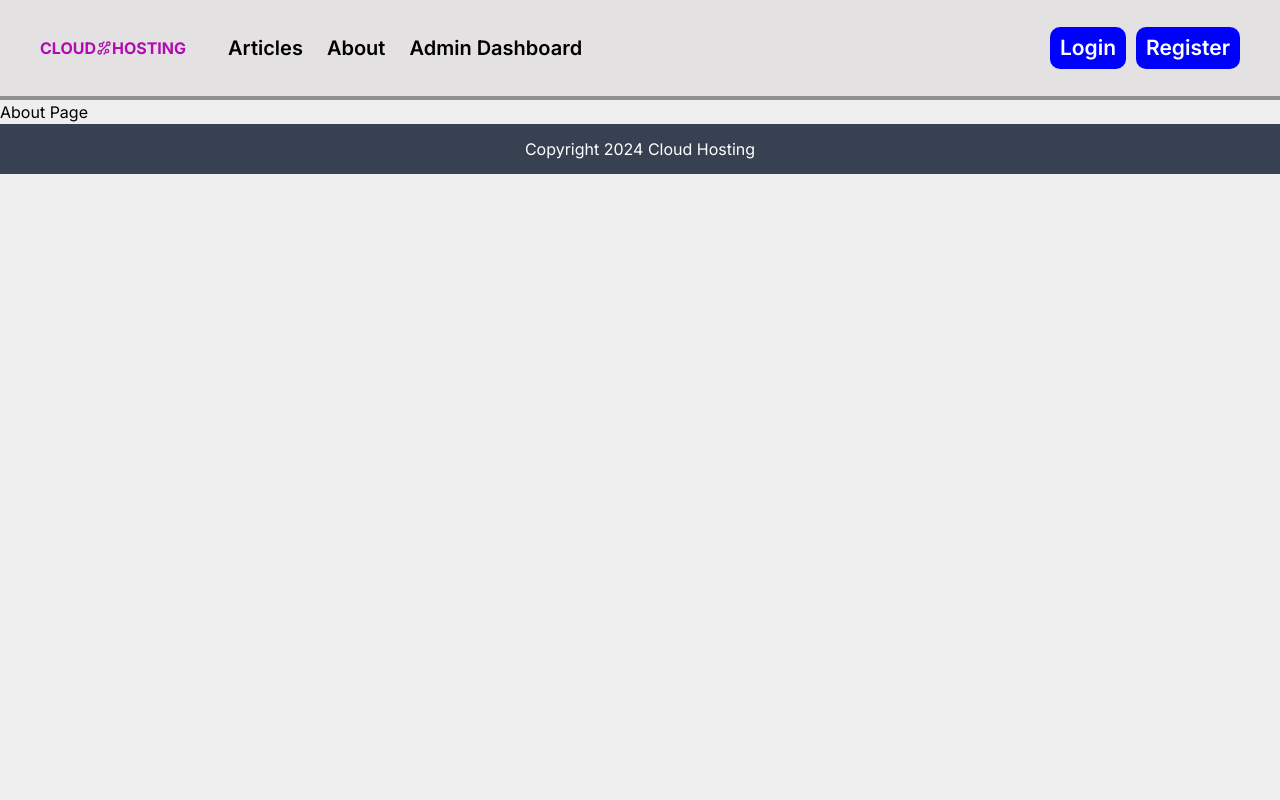
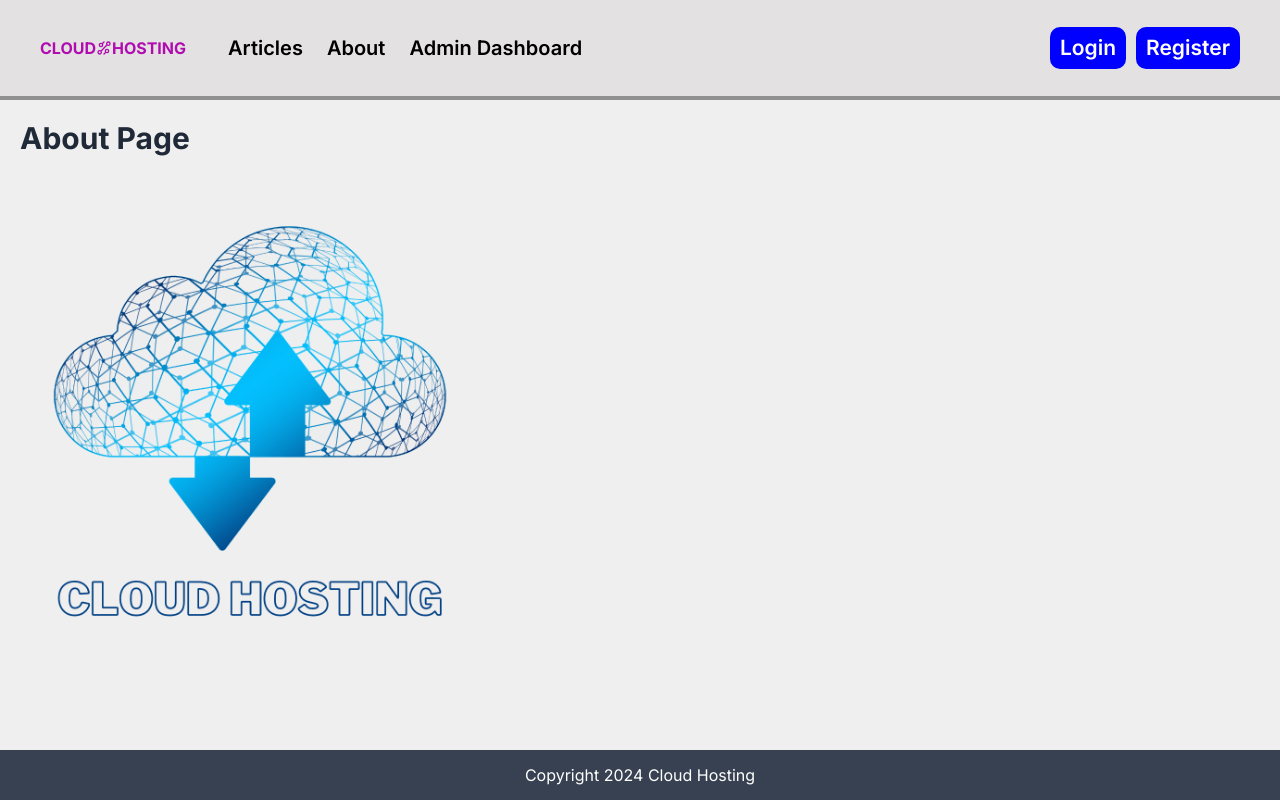
Before and after one commit to ghalass/cloud-hosting-project, a Next.js app: page /about in a window 1280 px wide. Built offline with nearby package versions, Linux system fonts and the light colour scheme.

Commit message:
Image Component

```diff
--- a/next.config.mjs
+++ b/next.config.mjs
@@ -1,4 +1,13 @@
 /** @type {import('next').NextConfig} */
-const nextConfig = {};
+const nextConfig = {
+  //   images: {
+  //     remotePatterns: [
+  //       {
+  //         protocol: "https",
+  //         hostname: "photo.com",
+  //       },
+  //     ],
+  //   },
+};
 
 export default nextConfig;
--- a/src/app/about/page.tsx
+++ b/src/app/about/page.tsx
@@ -1,10 +1,15 @@
+import Image from "next/image";
 import React from "react";
+import CloudImage from "../../../public/cloud-hosting.png";
 
 const AboutPage = () => {
   return (
-    <div>
-      <h1>About Page</h1>
-    </div>
+    <section className="fix-height container m-auto">
+      <h1 className="text-3xl font-bold text-gray-800 p-5">About Page</h1>
+      <div>
+        <Image src={CloudImage} alt="cloudimage" height={500} width={500} />
+      </div>
+    </section>
   );
 };
 
```
